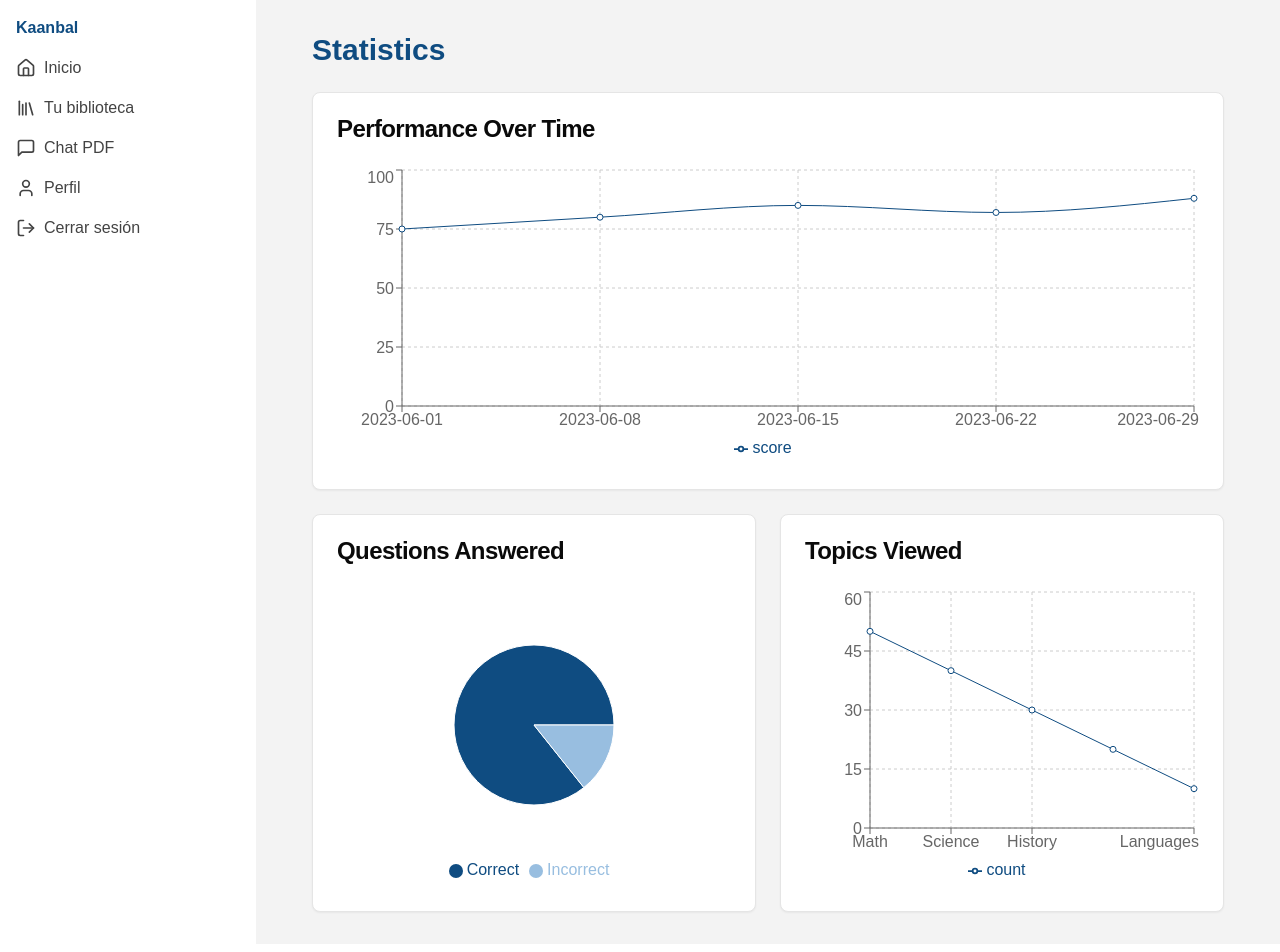
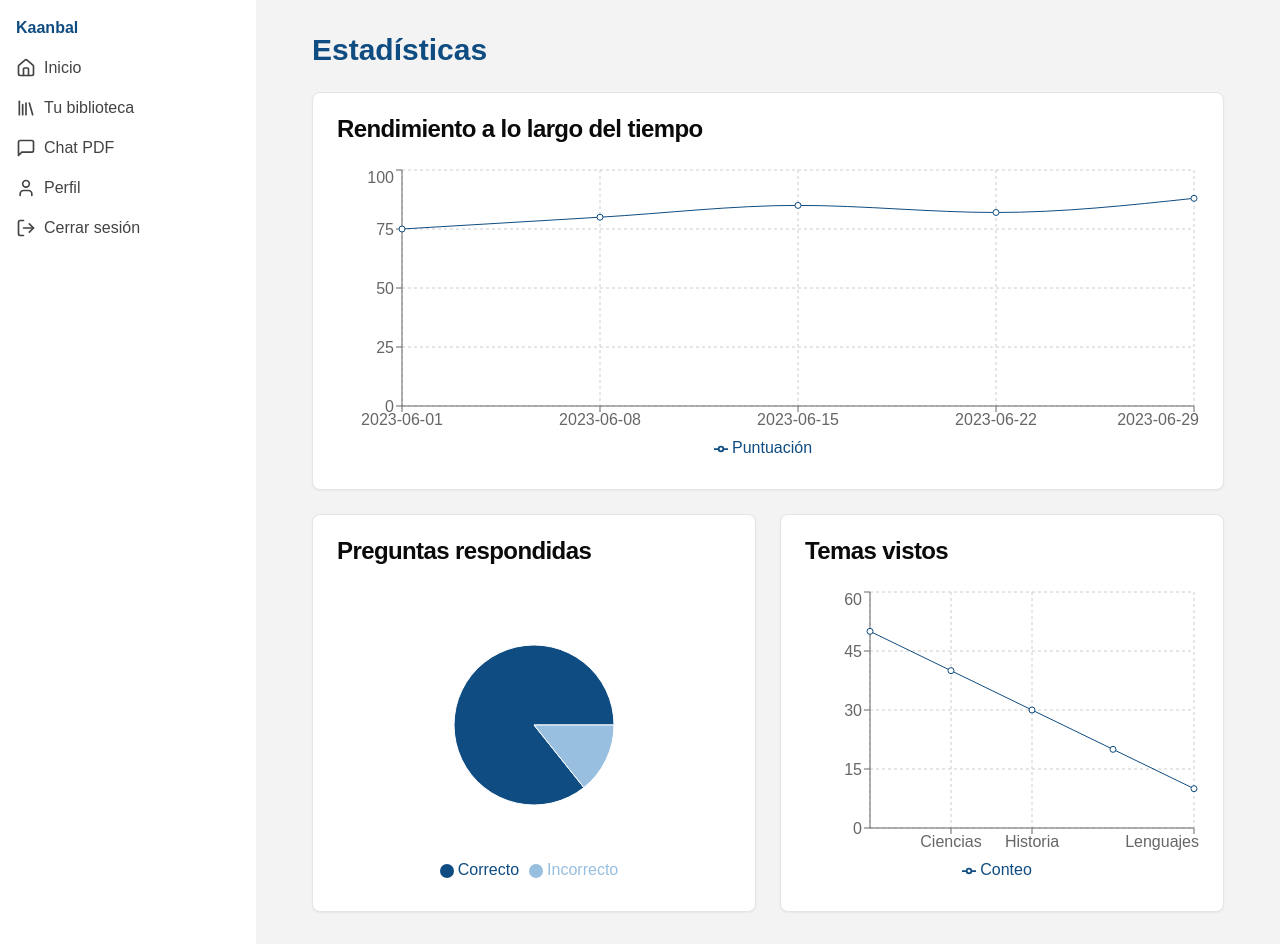
Before and after one commit to PatricioVargasR/Kaanbal, a Next.js app: page /dashboard/perfil/estadisticas in a window 1280 px wide. Shown: the top 952 px of the page. Built offline with nearby package versions, Linux system fonts and the light colour scheme.

Commit message:
Se ha traducido la página de Estadísticas.

```diff
--- a/app/dashboard/perfil/estadisticas/page.tsx
+++ b/app/dashboard/perfil/estadisticas/page.tsx
@@ -1,12 +1,34 @@
-'use client';
+"use client";
 
 import { Card, CardContent, CardHeader, CardTitle } from "@/components/ui/card";
-import { ResponsiveContainer, LineChart, Line, XAxis, YAxis, CartesianGrid, Tooltip, Legend, PieChart, Pie, Cell } from "recharts";
+import {
+	ResponsiveContainer,
+	LineChart,
+	Line,
+	XAxis,
+	YAxis,
+	CartesianGrid,
+	Tooltip,
+	Legend,
+	PieChart,
+	Pie,
+	Cell,
+} from "recharts";
 
 const COLORS = ["#0f4c81", "#98bee0"];
 
 // Gráfico de línea genérico
-function LineChartCard({ title, data, xKey, yKey }: { title: string; data: any[]; xKey: string; yKey: string }) {
+function LineChartCard({
+	title,
+	data,
+	xKey,
+	yKey,
+}: {
+	title: string;
+	data: any[];
+	xKey: string;
+	yKey: string;
+}) {
 	return (
 		<Card className="w-full">
 			<CardHeader>
@@ -48,7 +70,10 @@ function PieChartCard({ title, data }: { title: string; data: any[] }) {
 							dataKey="value"
 						>
 							{data.map((entry, index) => (
-                <Cell key={`cell-${index}`} fill={COLORS[index % COLORS.length]} />
+								<Cell
+									key={`cell-${index}`}
+									fill={COLORS[index % COLORS.length]}
+								/>
 							))}
 						</Pie>
 						<Tooltip />
@@ -62,42 +87,52 @@ function PieChartCard({ title, data }: { title: string; data: any[] }) {
 
 export default function StatisticsPage() {
 	const performanceData = [
-    { date: "2023-06-01", score: 75 },
-    { date: "2023-06-08", score: 80 },
-    { date: "2023-06-15", score: 85 },
-    { date: "2023-06-22", score: 82 },
-    { date: "2023-06-29", score: 88 },
+		{ date: "2023-06-01", Puntuación: 75 },
+		{ date: "2023-06-08", Puntuación: 80 },
+		{ date: "2023-06-15", Puntuación: 85 },
+		{ date: "2023-06-22", Puntuación: 82 },
+		{ date: "2023-06-29", Puntuación: 88 },
 	];
 
 	const questionData = [
-    { name: "Correct", value: 300 },
-    { name: "Incorrect", value: 50 },
+		{ name: "Correcto", value: 300 },
+		{ name: "Incorrecto", value: 50 },
 	];
 
 	const topicData = [
-    { name: "Math", count: 50 },
-    { name: "Science", count: 40 },
-    { name: "History", count: 30 },
-    { name: "Literature", count: 20 },
-    { name: "Languages", count: 10 },
+		{ name: "Matemáticas", Conteo: 50 },
+		{ name: "Ciencias", Conteo: 40 },
+		{ name: "Historia", Conteo: 30 },
+		{ name: "Literatura", Conteo: 20 },
+		{ name: "Lenguajes", Conteo: 10 },
 	];
 
 	return (
 		<div className="space-y-6 px-4 sm:px-6">
-      <h1 className="text-2xl md:text-3xl font-bold text-[#0f4c81] text-center md:text-left">Statistics</h1>
+			<h1 className="text-2xl md:text-3xl font-bold text-[#0f4c81] text-center md:text-left">
+				Estadísticas
+			</h1>
 
 			{/* Gráfico de rendimiento */}
 			<LineChartCard
-        title="Performance Over Time"
+				title="Rendimiento a lo largo del tiempo"
 				data={performanceData}
 				xKey="date"
-        yKey="score"
+				yKey="Puntuación"
 			/>
 
 			{/* Gráficos secundarios */}
 			<div className="grid grid-cols-1 md:grid-cols-2 gap-6">
-        <PieChartCard title="Questions Answered" data={questionData} />
-        <LineChartCard title="Topics Viewed" data={topicData} xKey="name" yKey="count" />
+				<PieChartCard
+					title="Preguntas respondidas"
+					data={questionData}
+				/>
+				<LineChartCard
+					title="Temas vistos"
+					data={topicData}
+					xKey="name"
+					yKey="Conteo"
+				/>
 			</div>
 		</div>
 	);
```
Lines whose indentation alone changed are shown as unchanged.
